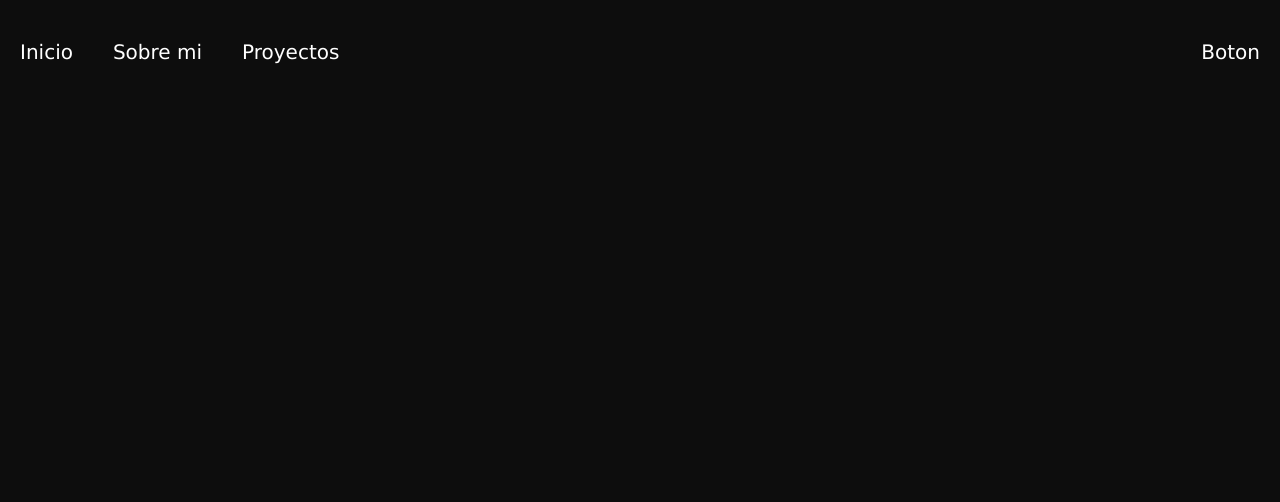
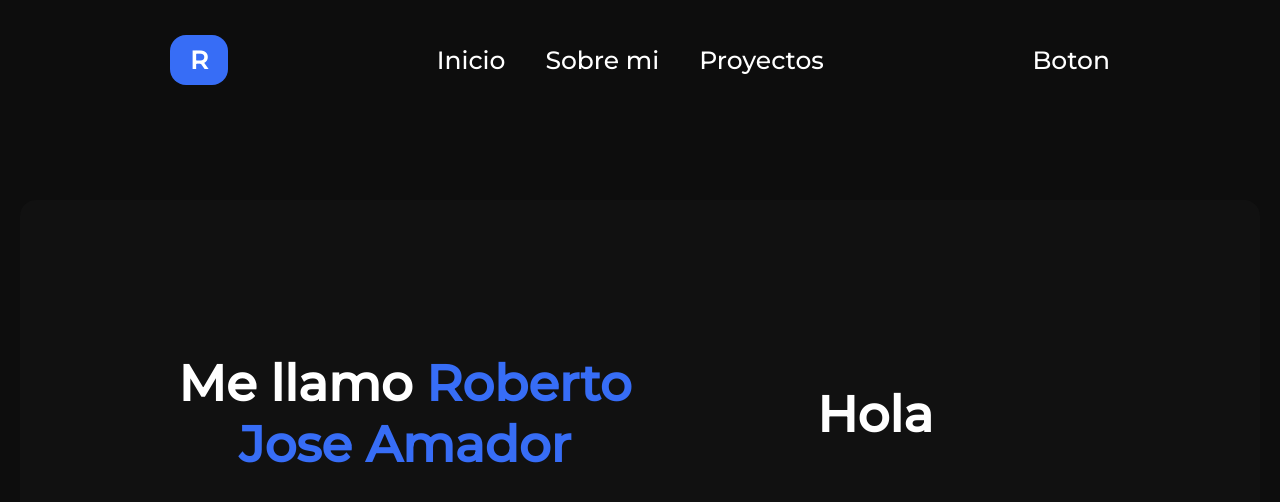
Before and after one commit to Chocoyito/WebVue, a Vue app: page / in a window 1280 px wide. Shown: the top 502 px of the page. Built offline with nearby package versions, Linux system fonts and the light colour scheme.

Commit message:
main desarrollo

```diff
--- a/index.html
+++ b/index.html
@@ -4,6 +4,10 @@
     <meta charset="UTF-8">
     <meta name="viewport" content="width=device-width, initial-scale=1.0">
     <title>Vite App</title>
+    <link rel="preconnect" href="https://fonts.googleapis.com">
+    <link rel="preconnect" href="https://fonts.gstatic.com" crossorigin>
+    <link href="https://fonts.googleapis.com/css2?family=Fira+Code:wght@500&display=swap" rel="stylesheet">
+    <link href="https://fonts.googleapis.com/css2?family=Montserrat:wght@500&display=swap" rel="stylesheet">
   </head>
   <body>
     <div id="app"></div>
--- a/src/App.vue
+++ b/src/App.vue
@@ -1,9 +1,11 @@
 <script setup>
   import Header from './components/header.vue'
+  import Main from './components/main.vue'
 </script>
 
 <template>
   <Header></Header>
+  <Main></Main>
 </template>
 
 <style scoped>
--- a/src/assets/main.css
+++ b/src/assets/main.css
@@ -1,7 +1,7 @@
 :root{
   --primario: #0d0d0d;
+  --secundario: #376DF6;
   --letra: #fff;
-
   /* https://www.color-hex.com/color-palette/16812 */
 }
 
@@ -31,8 +31,12 @@ body{
   display: flex;
 }
 
+.grid{
+  display: grid;
+}
+
 h1{
-  font-size: 3.5rem;
+  font-size: 5rem;
 }
 
 #app {
@@ -41,7 +45,7 @@ h1{
   padding: 2rem;
 
   color: var(--letra);
-  font-family: 'Lucida Sans', 'Lucida Sans Regular', 'Lucida Grande', 'Lucida Sans Unicode', Geneva, Verdana, sans-serif;
+  font-family: 'Montserrat', sans-serif;
 
   font-weight: normal;
 }
--- a/src/components/header.vue
+++ b/src/components/header.vue
@@ -1,15 +1,22 @@
 <template>
     <header class="header">
         <nav class="navbar flex">
-            <ul class="no-padding flex">
-                <li>Inicio</li>
-                <li>Sobre mi</li>
-                <li>Proyectos</li>
-            </ul>
+            <a class="logo">
+                R
+            </a>
+            <div class="li_items">
+                <ul class="no-padding flex">
+                    <li>Inicio</li>
+                    <li>Sobre mi</li>
+                    <li>Proyectos</li>
+                </ul>
+            </div>
+
             <div class="button">
                 Boton
             </div>
         </nav>
+
     </header>
 </template>
 
@@ -18,13 +25,20 @@
 @import '../assets/main.css';
 
 .header{
-    border-radius: 16px;
-    font-size: 2rem;
+    font-size: 2.5rem;
+    padding: 0 15rem;
 }
 
 .navbar{
     justify-content: space-between;
     align-items: center;
+}
+
+.logo{
+    padding: 1rem 2rem;
+    border-radius: 16px;
+    background-color: var(--secundario);
+    font-weight: bold;
 }
 
 ul{
--- /dev/null
+++ b/src/components/main.vue
@@ -0,0 +1,32 @@
+<template>
+    <main>
+        <div class="grid main_container">
+            <h1 class="no-margin">Me llamo <span class="span_name">Roberto Jose Amador</span></h1>
+            <h1>Hola</h1>
+        </div>
+    </main>
+</template>
+
+<style scoped>
+    @import '../assets/main.css';
+
+    .span_name{
+        color: var(--secundario);
+    }
+
+    .main_container{
+        margin: 10rem 0;
+        padding: 15rem 15rem;
+        grid-template-columns: repeat(2, 1fr);
+        align-items: center;
+        text-align: center;
+        border-radius: 16px;
+        background-color: #111111;
+
+        /*
+            #090909
+            #111111
+         */
+    }
+
+</style>
```
